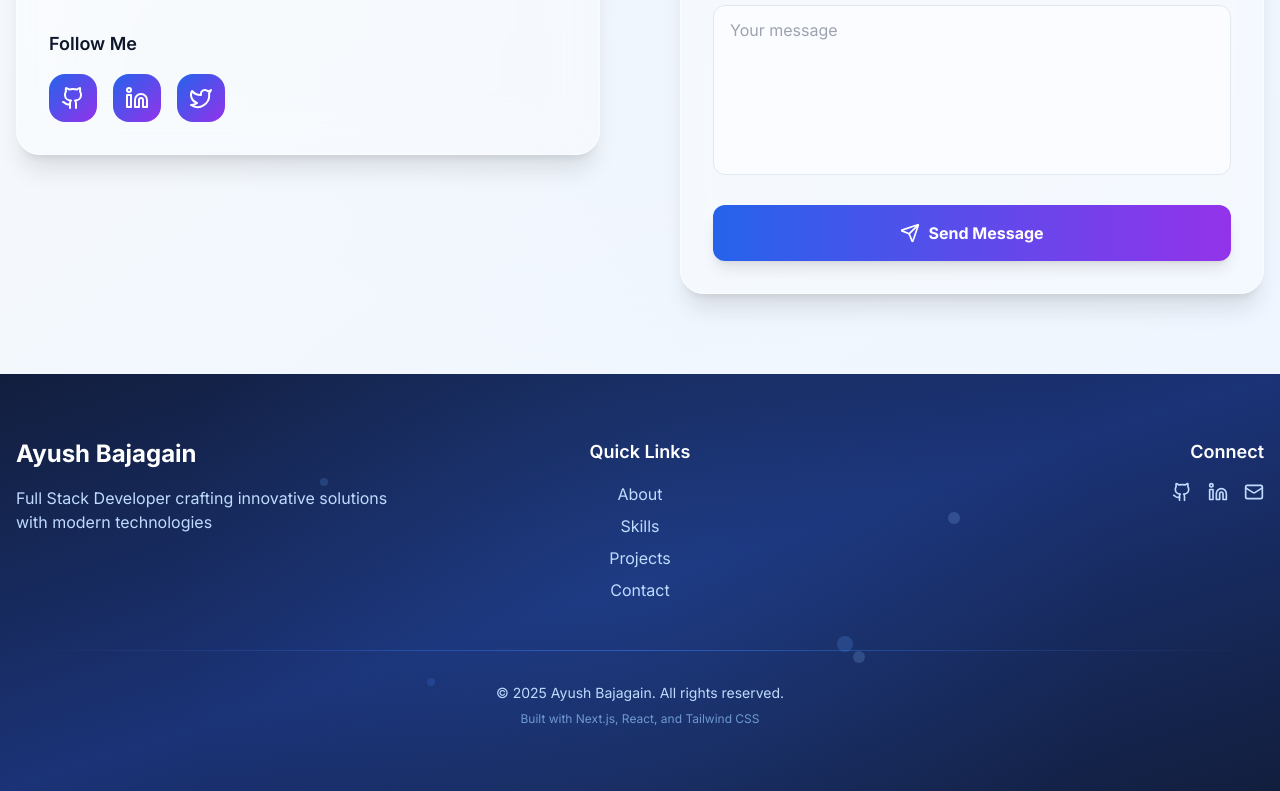
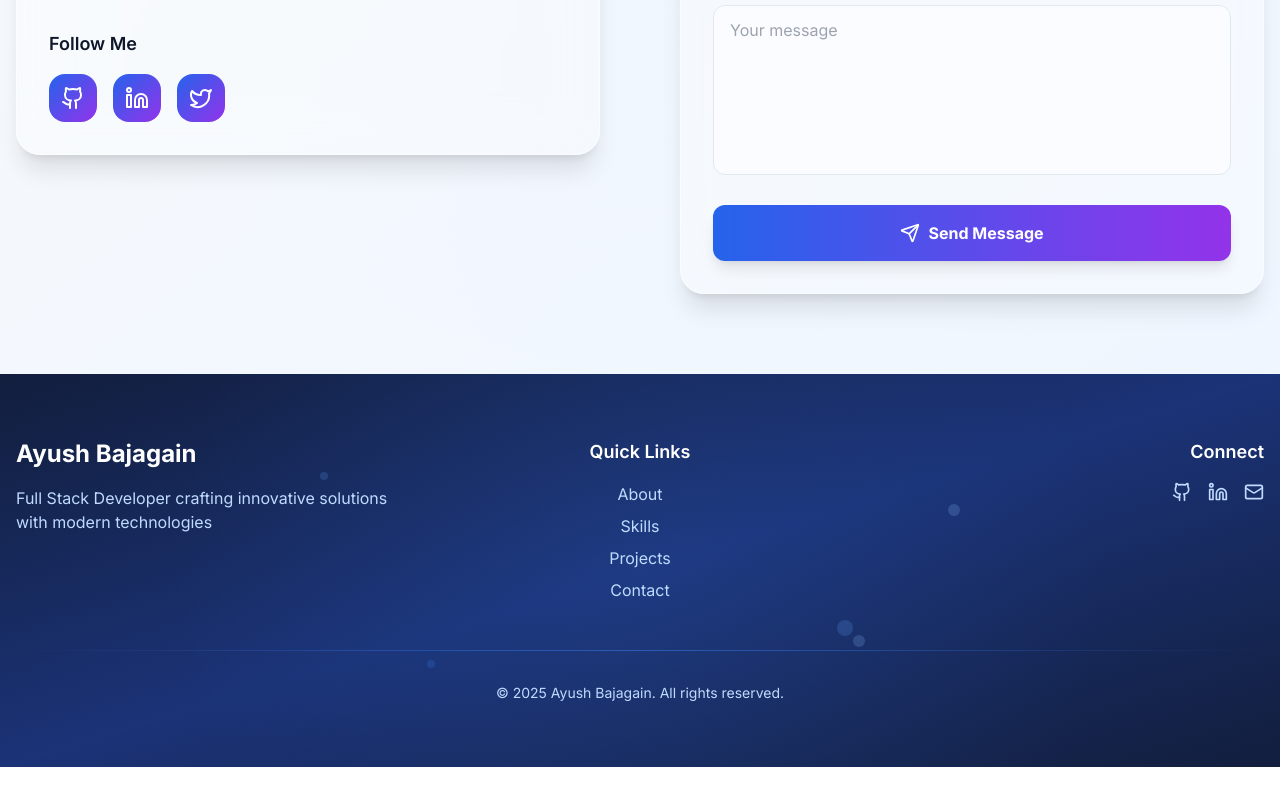
Before and after one commit to Ayush-Bajagain/Ayush-Bajagain-Portfolio-Next, a Next.js app: page / in a window 1280 px wide. Shown: the part 5631-6422 px from the top of the page. After the commit the page ends 6398 px from the top, so only its background shows below. Built offline with nearby package versions, Linux system fonts and the light colour scheme.

Commit message:
footer page edit

```diff
--- a/components/Footer.tsx
+++ b/components/Footer.tsx
@@ -110,9 +110,7 @@ export default function Footer() {
             <p className="text-sm text-blue-200">
               © {currentYear} Ayush Bajagain. All rights reserved.
             </p>
-            <p className="text-xs text-blue-300/70 mt-2">
-              Built with Next.js, React, and Tailwind CSS
-            </p>
+
           </div>
         </div>
       </div>
```
